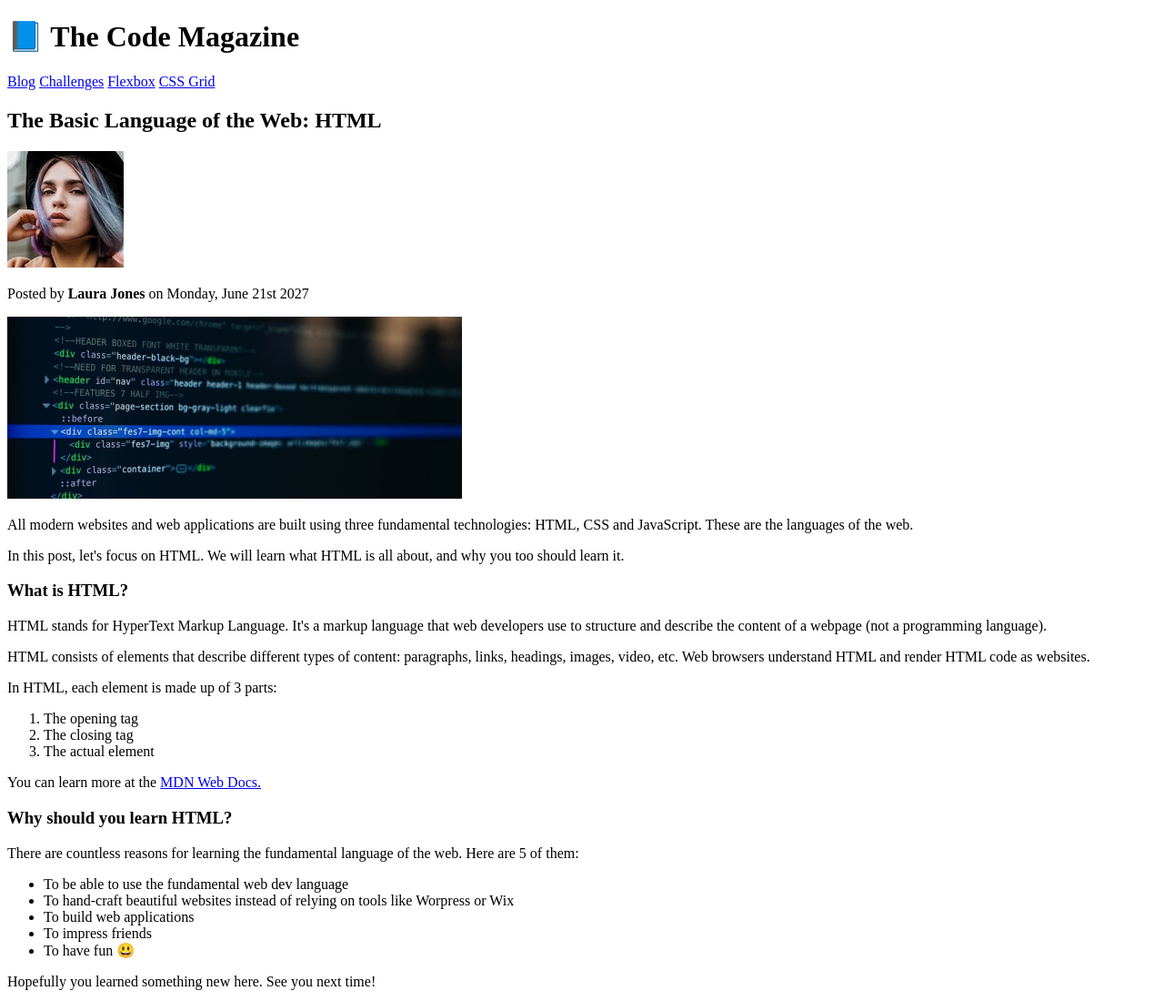
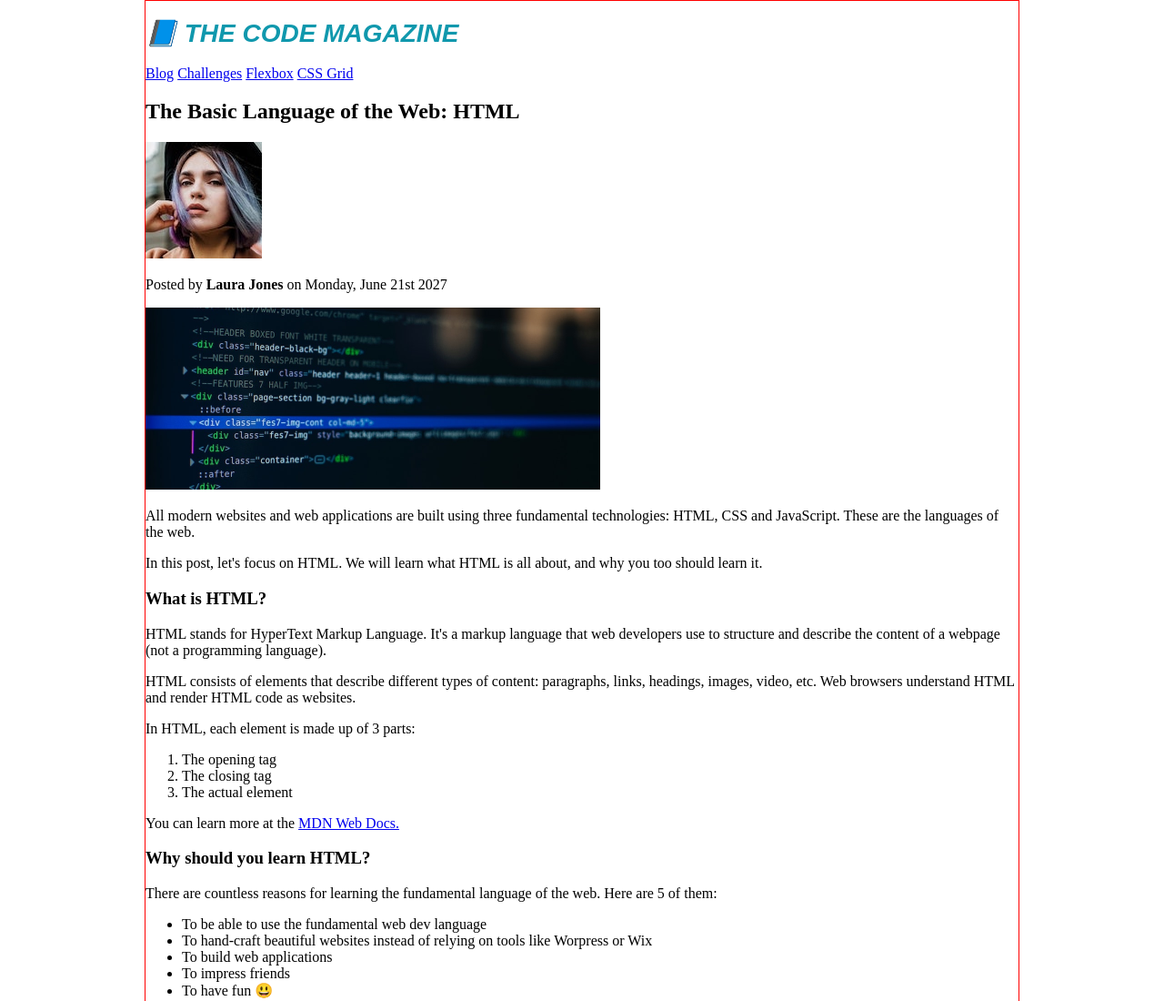
Before and after one commit to felipeucros7/proyecto_html, a plain HTML site: page index.html in a window 1280 px wide. Shown: the top 1100 px of the page at 91% size. Drawn offline with Linux system fonts and the light colour scheme.

Commit message:
Maquetación con css

```diff
--- /dev/null
+++ b/css/styles.css
@@ -0,0 +1,12 @@
+body {
+    margin: 0 auto;
+    border: solid red 1px;
+    width: 960px;
+}
+h1 {
+    font-size: 28px;
+    font-family: sans-serif;
+    text-transform: uppercase;
+    font-style: italic;
+    color: #1098ad;
+}
--- a/index.html
+++ b/index.html
@@ -4,6 +4,7 @@
     <meta charset="UTF-8">
     <meta http-equiv="X-UA-Compatible" content="IE=edge">
     <meta name="viewport" content="width=device-width, initial-scale=1.0">
+    <link rel="stylesheet" href="css/styles.css">
     <title>Document</title>
 </head>
 <body>
```
